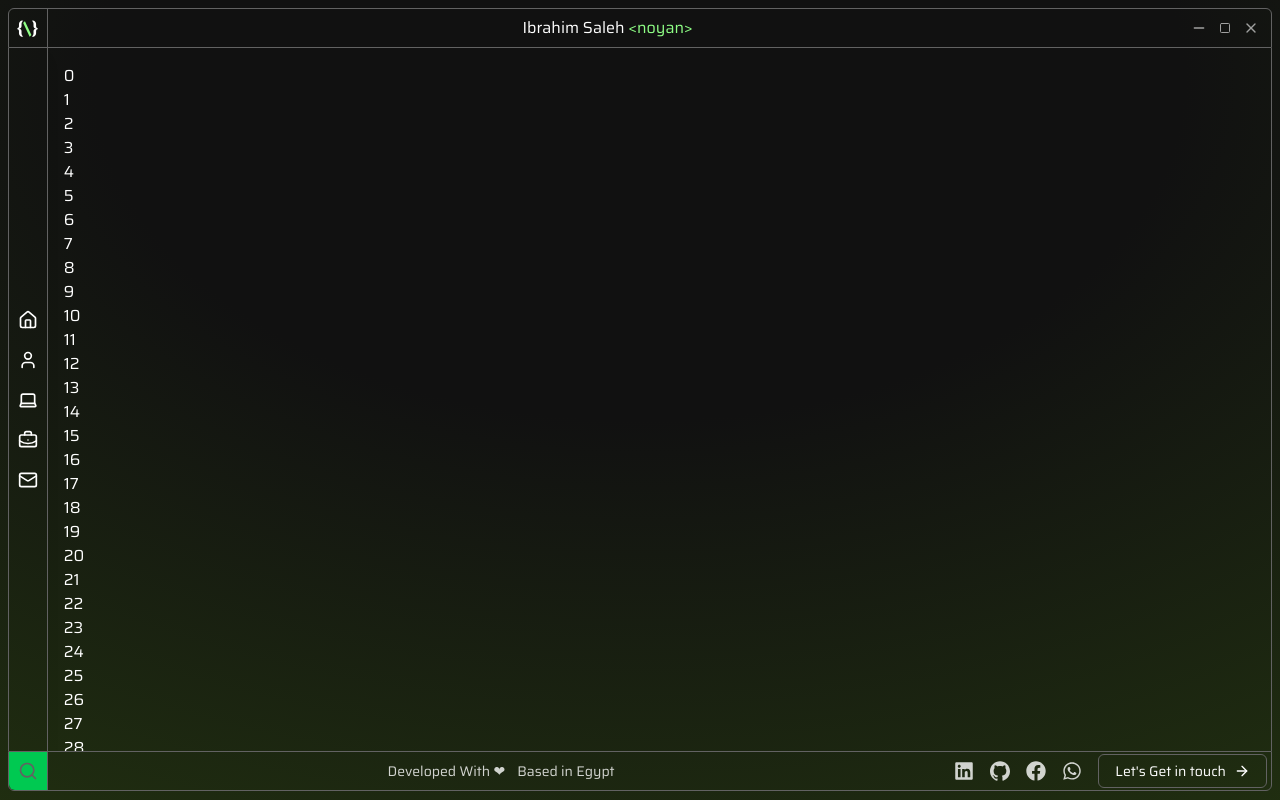
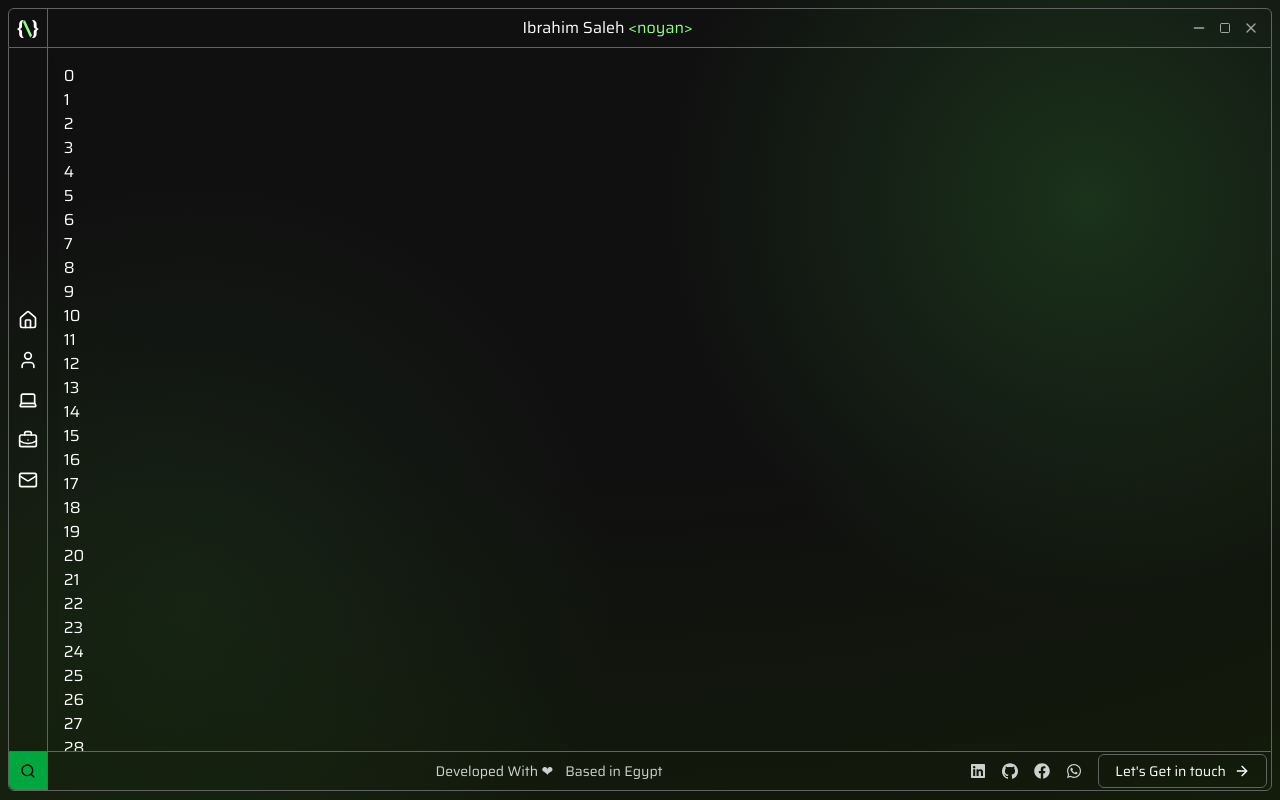
Before and after one commit to ibrahimsaleh8/ibrahim-saleh-portfolio, a Next.js app: page / in a window 1280 px wide. Built offline with nearby package versions, Linux system fonts and the light colour scheme.

Commit message:
imoprove the background

```diff
--- a/app/globals.css
+++ b/app/globals.css
@@ -156,3 +156,17 @@
   background-color: var(--color-main-color);
   color: black;
 }
+
+body {
+  background: radial-gradient(
+      600px 600px at 15% 75%,
+      rgba(32, 64, 32, 0.35),
+      transparent 70%
+    ),
+    radial-gradient(
+      600px 600px at 85% 25%,
+      rgba(46, 113, 46, 0.35),
+      transparent 70%
+    ),
+    radial-gradient(125% 125% at 50% 10%, #101010 40%, #142007 100%), #0c0c0c;
+}
--- a/app/layout.tsx
+++ b/app/layout.tsx
@@ -22,14 +22,6 @@ export default function RootLayout({
     <html lang="en">
       <body className={`${font.variable} ${font.className} antialiased`}>
         <div className="min-h-screen w-full relative">
-          {/* Dark Horizon Glow */}
-          <div
-            className="absolute inset-0 z-0"
-            style={{
-              background:
-                "radial-gradient(125% 125% at 50% 10%, #111111 34%, #253810 100%)",
-            }}
-          />
           <MainLayout>{children}</MainLayout>
         </div>
       </body>
--- a/components/Layout/FooterLinks.tsx
+++ b/components/Layout/FooterLinks.tsx
@@ -5,14 +5,14 @@ import SocialsIcons from "../SocialsIcons";
 export default function FooterLinks() {
   return (
     <div className="w-full h-full flex items-center justify-between">
-      <div className="text-center md:flex items-center gap-3 mx-auto text-sm opacity-80 hidden">
+      <div className="text-center pl-20 md:flex items-center gap-3 mx-auto text-sm opacity-80 hidden">
         <p>Developed With &#10084;</p>
         <p>Based in Egypt</p>
       </div>
       <div className="h-full flex items-center gap-4 ml-auto md:ml-0 pr-1">
         {/* Socials */}
         <SocialsIcons
-          iconWidth="5"
+          iconWidth="small"
           mainClasses="gap-4 opacity-80 hidden lg:flex"
         />
 
--- a/components/Layout/SearchButton.tsx
+++ b/components/Layout/SearchButton.tsx
@@ -12,8 +12,8 @@ export default function SearchButton({ setOpen, open }: Props) {
     <button
       disabled={open}
       onClick={() => setOpen((prev) => !prev)}
-      className="border-r cursor-pointer border-border-color flex h-full w-10 items-center justify-center bg-green-500 text-border-color rounded-bl-sm">
-      <Search className="w-5 h-5" />
+      className="border-r cursor-pointer border-border-color flex h-full w-10 items-center justify-center bg-green-600 text-border-color rounded-bl-sm">
+      <Search className="w-4 h-4 text-black" />
     </button>
   );
 }
--- a/components/Layout/SearchContent.tsx
+++ b/components/Layout/SearchContent.tsx
@@ -64,7 +64,7 @@ export default function SearchContent({ setOpen }: Props) {
         <X className="w-5.5 h-5.5" />
       </button>
 
-      <h1 className="text-2xl font-bold text-center">
+      <h1 className="md:text-4xl text-2xl font-bold text-center">
         Search For Any <span className="text-main-color">Section</span>
       </h1>
       <div>
--- a/components/Layout/SmallNavbar.tsx
+++ b/components/Layout/SmallNavbar.tsx
@@ -43,7 +43,7 @@ export default function SmallNavbar() {
             ))}
           </ul>
 
-          <SocialsIcons iconWidth="7" mainClasses="mt-auto gap-8" />
+          <SocialsIcons iconWidth="larg" mainClasses="mt-auto gap-8" />
         </div>
       </div>
     </div>
--- a/components/Logo.tsx
+++ b/components/Logo.tsx
@@ -4,7 +4,7 @@ export default function Logo() {
   return (
     <Link
       href={"/"}
-      className="border-r relative group duration-500 font-bold border-border-color flex h-full w-10 items-center justify-center text-lg">
+      className="border-r relative group duration-500 font-bold border-border-color flex h-full w-10 items-center justify-center text-xl">
       <span className="group-hover:text-main-color duration-500 absolute left-2">
         {"{"}
       </span>
--- a/components/SocialsIcons.tsx
+++ b/components/SocialsIcons.tsx
@@ -1,11 +1,11 @@
 import { FaFacebook, FaLinkedin, FaWhatsapp } from "react-icons/fa";
 import { SiGithub } from "react-icons/si";
 type Props = {
-  iconWidth: string;
+  iconWidth: "small" | "larg";
   mainClasses?: string;
 };
 export default function SocialsIcons({ iconWidth, mainClasses }: Props) {
-  const iconsWidth = `w-${iconWidth} h-${iconWidth}`;
+  const iconsWidth = `${iconWidth == "small" ? "w-4 h-4" : "w-8 h-8"}`;
   return (
     <div
       className={`flex items-center justify-center flex-wrap ${
```
